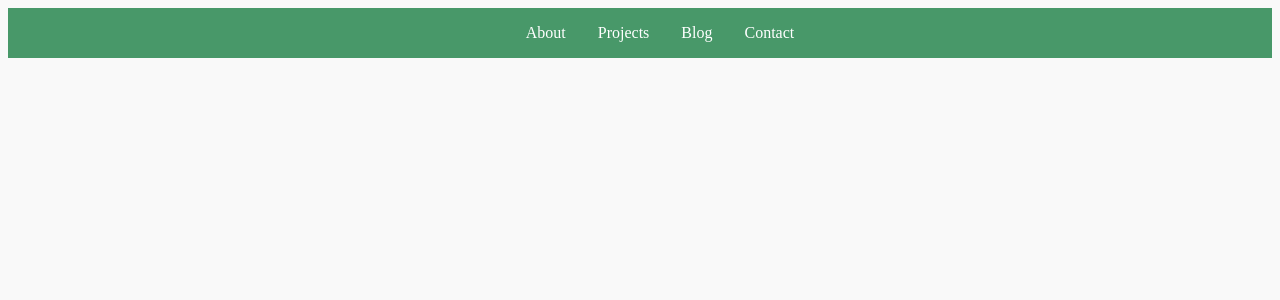
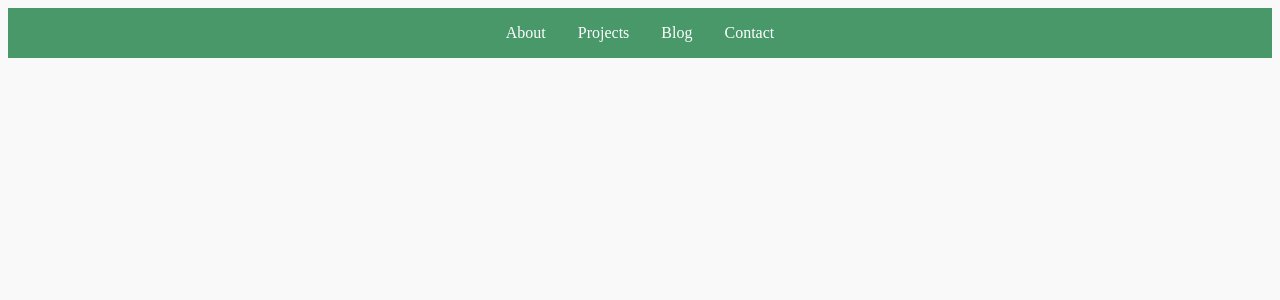
Before and after one commit to adamhammes/old-site, a Jekyll site: the page built from index.html, in a window 1280 px wide. Shown: the top 300 px of the page. Built offline with Jekyll 4.4.1, drawn with Linux system fonts in a browser that asks for light colours; nearby versions of some CDN libraries.

Commit message:
Properly centered nav

```diff
--- a/assets/css/nav.css
+++ b/assets/css/nav.css
@@ -1,22 +1,23 @@
 .navContainer {
     background: #489869;
-    display: block;
     height: 50px;
     line-height: 50px;
+
 }
 
 .nav {
-    display: table;
-    list-style-type: none;
+    text-align: center;
+    padding: 0;
+    list-style: none;
     margin: 0 auto;
 }
 
 .nav li {
-    float: left;
+    display: inline-block;
 }
 
 .nav li a {
-    padding: 14px 16px;
+    padding: 14px;
     text-align: center;
     color: #fff;
 }
```
